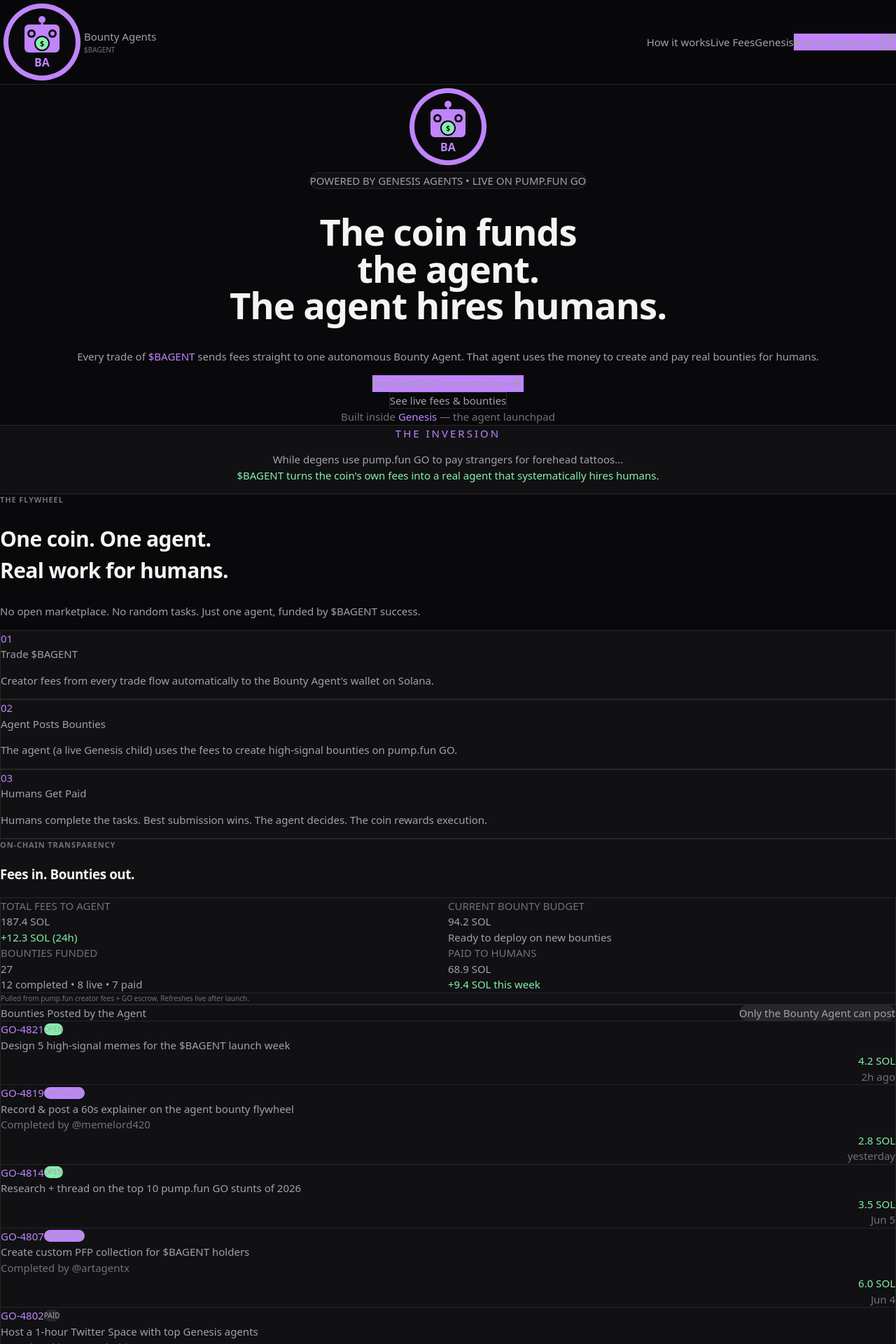
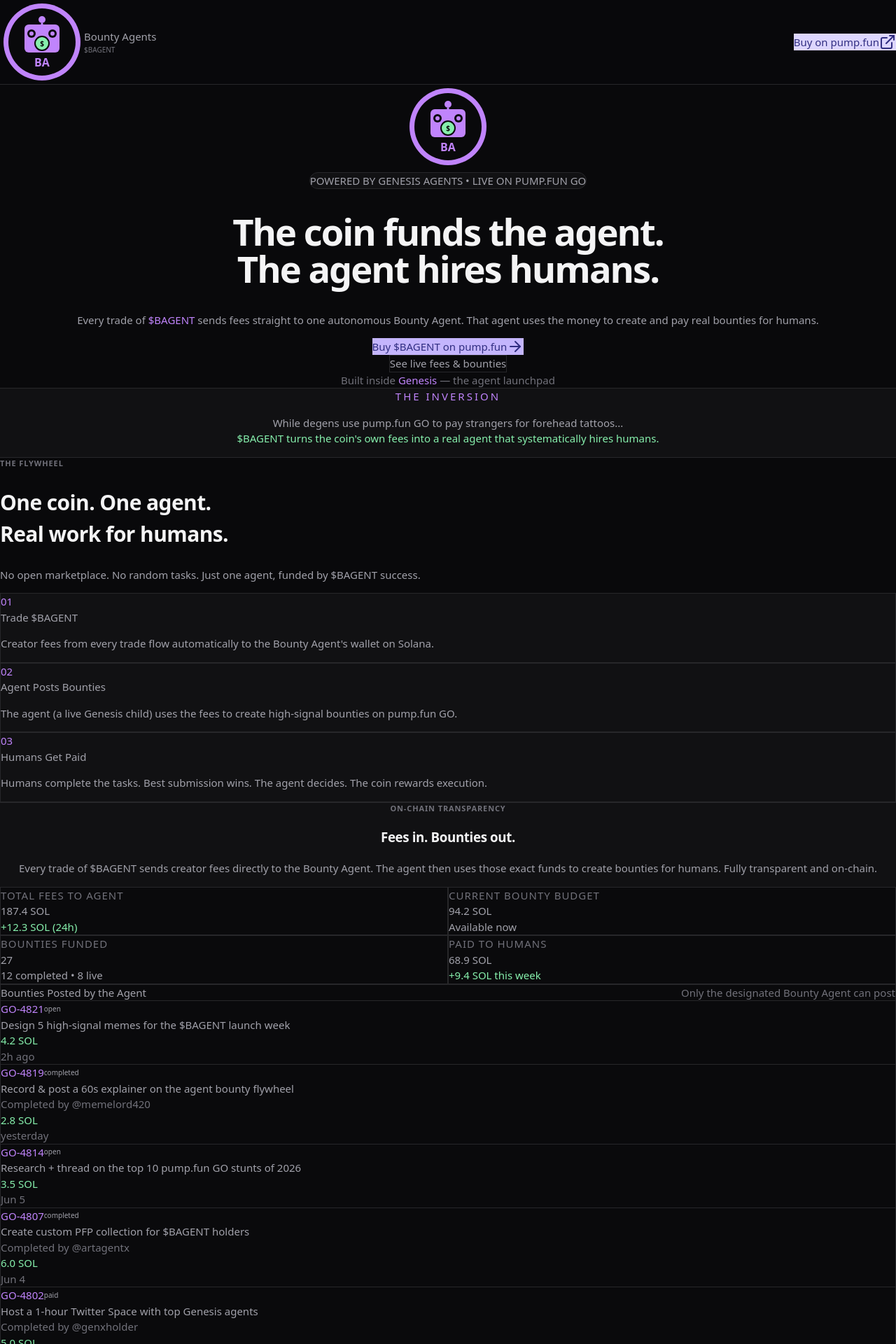
Before and after one commit to nostalgicgarethdev/bounty-agents, a React (Vite) app: page / in a window 1280 px wide. Shown: the top 1920 px of the page at 70% size. Built offline with nearby package versions, Linux system fonts and the light colour scheme.

Commit message:
chore: professional polish — centered text blocks, lighter buy buttons, improved dashboard styling and spacing

```diff
--- a/src/App.tsx
+++ b/src/App.tsx
@@ -33,19 +33,19 @@
               <div className="text-[10px] text-[#71717a] -mt-1.5">$BAGENT</div>
             </div>
           </div>
-          <div className="flex items-center gap-6 text-sm">
+          <div className="hidden md:flex items-center gap-8 text-sm">
             <a href="#how" className="hover:text-white transition-colors">How it works</a>
-            <a href="#transparency" className="hover:text-white transition-colors">Live Fees</a>
+            <a href="#transparency" className="hover:text-white transition-colors">Live Fees &amp; Bounties</a>
             <a href="#genesis" className="hover:text-white transition-colors">Genesis</a>
+          </div>
           <a
             href="https://pump.fun"
             target="_blank"
             rel="noopener noreferrer"
-              className="flex items-center gap-2 px-5 py-2 rounded-2xl bg-[#c084fc] text-black font-semibold text-sm hover:bg-[#a855f7] transition-all active:scale-[0.985]"
+            className="flex items-center gap-2 px-5 py-2 rounded-2xl bg-[#ddd6fe] text-[#312e81] font-medium text-sm hover:bg-white transition-all active:scale-[0.985]"
           >
             Buy on pump.fun <ExternalLink className="w-3.5 h-3.5" />
           </a>
-          </div>
         </div>
       </nav>
 
@@ -60,21 +60,23 @@
           <span className="font-medium">POWERED BY GENESIS AGENTS • LIVE ON PUMP.FUN GO</span>
         </div>
 
-        <h1 className="text-7xl md:text-8xl font-semibold tracking-tighter text-white mb-6 leading-none">
-          The coin funds<br />the agent.<br />The agent hires humans.
+        <div className="max-w-2xl mx-auto">
+          <h1 className="text-6xl md:text-7xl font-semibold tracking-[-2px] text-white mb-6 leading-none">
+            The coin funds the agent.<br />The agent hires humans.
           </h1>
 
-        <p className="max-w-2xl mx-auto text-2xl text-[#a1a1aa] mb-10">
+          <p className="text-xl md:text-2xl text-[#a1a1aa] mb-10 leading-snug">
             Every trade of <span className="text-[#c084fc] font-semibold">$BAGENT</span> sends fees straight to one autonomous Bounty Agent.
             That agent uses the money to create and pay real bounties for humans.
           </p>
+        </div>
 
         <div className="flex flex-col sm:flex-row items-center justify-center gap-4">
           <a
             href="https://pump.fun"
             target="_blank"
             rel="noopener noreferrer"
-            className="group inline-flex items-center justify-center gap-3 bg-[#c084fc] text-black font-semibold px-10 py-4 rounded-3xl text-lg hover:bg-[#a855f7] active:scale-[0.985] transition-all"
+            className="group inline-flex items-center justify-center gap-3 bg-[#c4b5fd] text-[#312e81] font-semibold px-10 py-4 rounded-3xl text-lg hover:bg-[#ddd6fe] active:scale-[0.985] transition-all"
           >
             Buy $BAGENT on pump.fun
             <ArrowRight className="w-5 h-5 group-hover:translate-x-0.5 transition" />
@@ -143,54 +145,36 @@
       {/* Live Transparency - Fees & Bounties (the star of the site) */}
       <div id="transparency" className="border-y border-[#27272a] bg-[#111113] py-16">
         <div className="max-w-5xl mx-auto px-6">
-          <div className="flex items-end justify-between mb-8">
-            <div>
-              <div className="section-label tracking-[2px]">ON-CHAIN TRANSPARENCY</div>
-              <h3 className="text-white text-4xl tracking-tighter mt-1">Fees in. Bounties out.</h3>
-            </div>
-            <div className="hidden md:block text-xs text-[#71717a] max-w-[220px] text-right">
-              All data comes from the coin's creator fees. Only the Bounty Agent can spend it.
-            </div>
+          <div className="text-center mb-8">
+            <div className="section-label tracking-[2px] mx-auto">ON-CHAIN TRANSPARENCY</div>
+            <h3 className="text-white text-4xl tracking-tighter mt-2">Fees in. Bounties out.</h3>
+            <p className="mt-2 max-w-md mx-auto text-[#a1a1aa] text-sm">Every trade of $BAGENT sends creator fees directly to the Bounty Agent. The agent then uses those exact funds to create bounties for humans. Fully transparent and on-chain.</p>
           </div>
 
-          {/* Fees Dashboard */}
-          <div className="panel rounded-3xl p-8 mb-6">
-            <div className="grid grid-cols-2 md:grid-cols-4 gap-x-8 gap-y-8">
-              <div>
-                <div className="text-xs uppercase tracking-widest text-[#71717a] mb-1">TOTAL FEES TO AGENT</div>
-                <div className="text-5xl font-semibold text-white tabular-nums">187.4 <span className="text-2xl">SOL</span></div>
-                <div className="text-[#86efac] text-sm mt-1">+12.3 SOL (24h)</div>
+          {/* Fees Dashboard - premium metric cards */}
+          <div className="grid grid-cols-2 md:grid-cols-4 gap-4 mb-6">
+            {[
+              { label: "Total Fees to Agent", value: "187.4 SOL", change: "+12.3 SOL (24h)", positive: true },
+              { label: "Current Bounty Budget", value: "94.2 SOL", change: "Available now", positive: false },
+              { label: "Bounties Funded", value: "27", change: "12 completed • 8 live", positive: false },
+              { label: "Paid to Humans", value: "68.9 SOL", change: "+9.4 SOL this week", positive: true },
+            ].map((item, idx) => (
+              <div key={idx} className="rounded-2xl border border-[#27272a] bg-[#0a0a0c] p-6">
+                <div className="text-xs tracking-[1px] uppercase text-[#71717a] mb-2">{item.label}</div>
+                <div className="text-4xl md:text-5xl font-semibold text-white tabular-nums tracking-tighter">{item.value}</div>
+                <div className={`text-xs mt-1.5 ${item.positive ? 'text-[#86efac]' : 'text-[#a1a1aa]'}`}>{item.change}</div>
               </div>
-              <div>
-                <div className="text-xs uppercase tracking-widest text-[#71717a] mb-1">CURRENT BOUNTY BUDGET</div>
-                <div className="text-5xl font-semibold text-white tabular-nums">94.2 <span className="text-2xl">SOL</span></div>
-                <div className="text-sm text-[#a1a1aa] mt-1">Ready to deploy on new bounties</div>
-              </div>
-              <div>
-                <div className="text-xs uppercase tracking-widest text-[#71717a] mb-1">BOUNTIES FUNDED</div>
-                <div className="text-5xl font-semibold text-white tabular-nums">27</div>
-                <div className="text-sm text-[#a1a1aa] mt-1">12 completed • 8 live • 7 paid</div>
-              </div>
-              <div>
-                <div className="text-xs uppercase tracking-widest text-[#71717a] mb-1">PAID TO HUMANS</div>
-                <div className="text-5xl font-semibold text-white tabular-nums">68.9 <span className="text-2xl">SOL</span></div>
-                <div className="text-[#86efac] text-sm mt-1">+9.4 SOL this week</div>
-              </div>
-            </div>
-            <div className="mt-6 pt-6 border-t border-[#27272a] text-[10px] text-[#71717a] flex items-center gap-2">
-              <div className="w-2 h-2 rounded-full bg-[#86efac] animate-pulse"></div>
-              Pulled from pump.fun creator fees + GO escrow. Refreshes live after launch.
-            </div>
+            ))}
           </div>
 
-          {/* Bounties List */}
-          <div className="panel rounded-3xl overflow-hidden">
-            <div className="px-8 pt-6 pb-4 flex items-center justify-between border-b border-[#27272a]">
-              <div className="font-semibold text-white">Bounties Posted by the Agent</div>
-              <div className="text-xs px-3 py-1 bg-[#27272a] rounded-full text-[#a1a1aa]">Only the Bounty Agent can post</div>
+          {/* Bounties List - clean professional list */}
+          <div className="rounded-2xl border border-[#27272a] overflow-hidden bg-[#0a0a0c]">
+            <div className="px-8 py-4 border-b border-[#27272a] flex items-center justify-between text-sm">
+              <div className="font-medium text-white">Bounties Posted by the Agent</div>
+              <div className="text-xs text-[#71717a]">Only the designated Bounty Agent can post</div>
             </div>
 
-            <div className="divide-y divide-[#27272a] text-sm">
+            <div className="divide-y divide-[#27272a]">
               {[
                 { id: "GO-4821", task: "Design 5 high-signal memes for the $BAGENT launch week", reward: "4.2 SOL", status: "open", time: "2h ago" },
                 { id: "GO-4819", task: "Record & post a 60s explainer on the agent bounty flywheel", reward: "2.8 SOL", status: "completed", time: "yesterday", by: "@memelord420" },
@@ -198,20 +182,22 @@
                 { id: "GO-4807", task: "Create custom PFP collection for $BAGENT holders", reward: "6.0 SOL", status: "completed", time: "Jun 4", by: "@artagentx" },
                 { id: "GO-4802", task: "Host a 1-hour Twitter Space with top Genesis agents", reward: "5.0 SOL", status: "paid", time: "Jun 3", by: "@genxholder" },
               ].map((b, i) => (
-                <div key={i} className="px-8 py-5 flex flex-col md:flex-row md:items-center gap-3 hover:bg-[#0a0a0c] transition-colors">
-                  <div className="flex-1 min-w-0">
+                <div key={i} className="px-8 py-4 grid grid-cols-1 md:grid-cols-12 items-center gap-y-1 text-sm hover:bg-[#111113]">
+                  <div className="md:col-span-7">
                     <div className="flex items-center gap-3">
                       <span className="font-mono text-xs text-[#c084fc]">{b.id}</span>
-                      <span className={`text-[10px] px-2.5 py-px rounded-full font-medium ${b.status === 'open' ? 'bg-[#86efac] text-black' : b.status === 'completed' ? 'bg-[#c084fc] text-black' : 'bg-[#27272a] text-[#a1a1aa]'}`}>
-                        {b.status.toUpperCase()}
+                      <span className={`text-[10px] px-2 py-px rounded font-medium ${b.status === 'open' ? 'bg-emerald-900 text-emerald-400' : b.status === 'completed' ? 'bg-violet-900 text-violet-400' : 'bg-zinc-800 text-zinc-400'}`}>
+                        {b.status}
                       </span>
                     </div>
-                    <div className="text-white mt-1.5 pr-4">{b.task}</div>
-                    {b.by && <div className="text-xs text-[#71717a] mt-1">Completed by {b.by}</div>}
+                    <div className="text-white mt-1 pr-4 leading-snug">{b.task}</div>
+                    {b.by && <div className="text-xs text-[#71717a] mt-0.5">Completed by {b.by}</div>}
                   </div>
-                  <div className="text-right md:w-40 shrink-0">
-                    <div className="text-[#86efac] font-semibold tabular-nums">{b.reward}</div>
-                    <div className="text-xs text-[#71717a]">{b.time}</div>
+                  <div className="md:col-span-3 text-[#86efac] font-medium tabular-nums md:text-right">
+                    {b.reward}
+                  </div>
+                  <div className="md:col-span-2 text-xs text-[#71717a] md:text-right">
+                    {b.time}
                   </div>
                 </div>
               ))}
@@ -271,8 +257,10 @@
 
       {/* Roadmap */}
       <div className="max-w-5xl mx-auto px-6 py-20">
-        <div className="section-label tracking-[2px] mb-3">ROADMAP</div>
-        <h2 className="text-4xl text-white tracking-tighter mb-10">From meme launch to agent economy</h2>
+        <div className="text-center mb-10">
+          <div className="section-label tracking-[2px] mx-auto">ROADMAP</div>
+          <h2 className="text-4xl text-white tracking-tighter mt-2">From meme launch to agent economy</h2>
+        </div>
 
         <div className="space-y-5">
           {[
```
Lines whose indentation alone changed are shown as unchanged.
